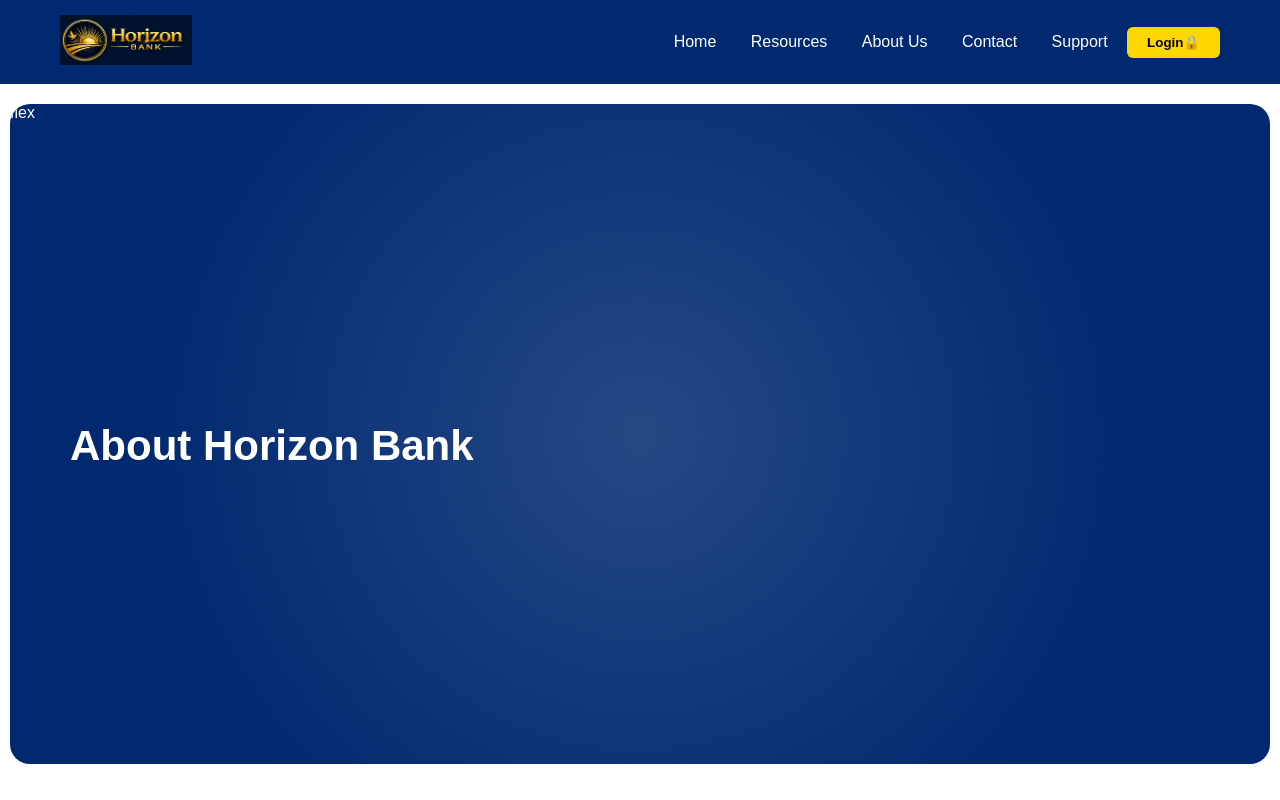
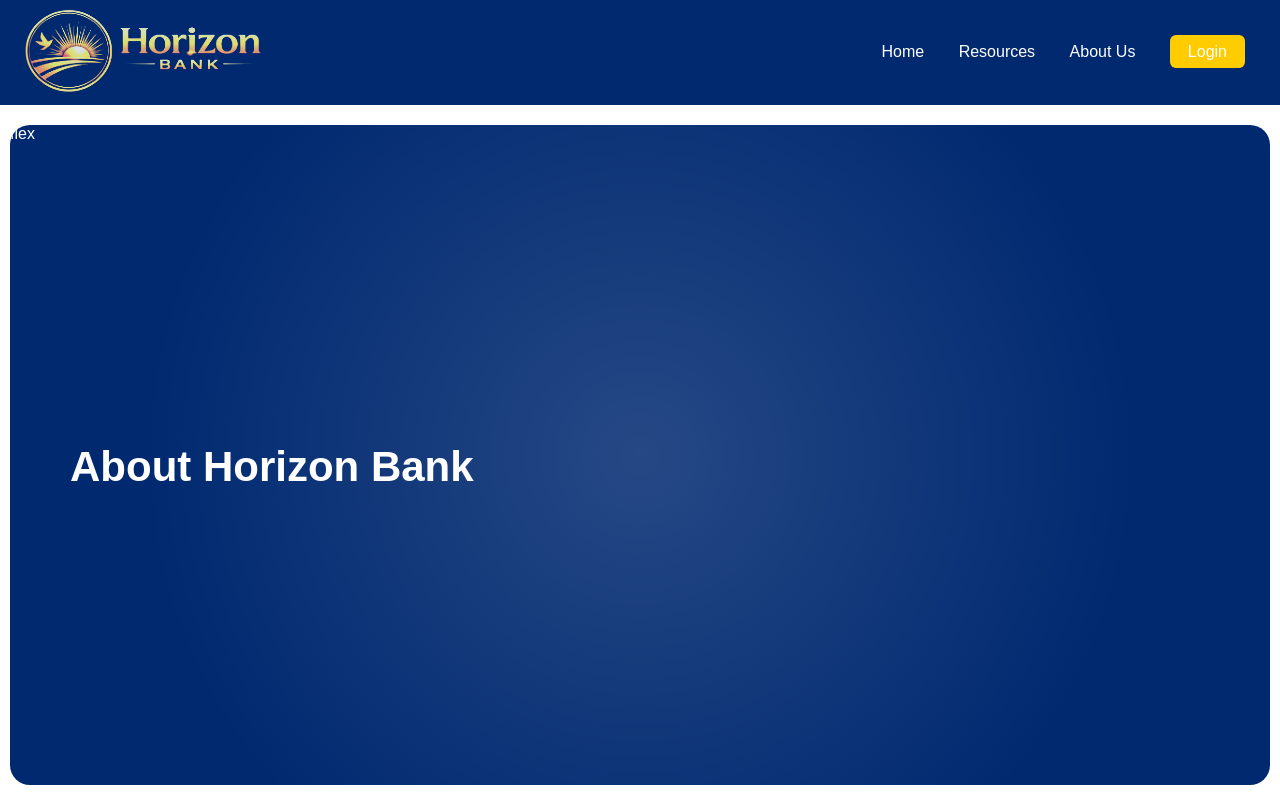
Before and after one commit to Adithya-220661/BankingApi, a plain HTML site: page frontend/aboutus.html in a window 1280 px wide. Shown: the top 800 px of the page. Drawn offline with Linux system fonts and the light colour scheme.

Commit message:
changing aboutus.html for improved structure and styling

```diff
--- a/frontend/aboutus.html
+++ b/frontend/aboutus.html
@@ -20,7 +20,7 @@
 color:white;
 display:flex;
 justify-content:space-between;
-padding:15px 60px;
+padding:1px 20px;
 align-items:center;
 }
 
@@ -36,6 +36,10 @@
 padding:8px 18px;
 border-radius:6px;
 color:black;
+}
+.logo-img{
+height:50px;
+opacity:0.85;   /* reduce brightness */
 }
 
 /* HERO */
@@ -171,9 +175,6 @@
 margin-top:50px;
 }
 
-.logo img{
-height:50px;
-}
 </style>
 <link rel="stylesheet" href="css/index.css">
 </head>
@@ -183,22 +184,20 @@
 <!-- NAVBAR -->
 
 <div class="navbar">
+    <div class="logo">
+    <img src="css/newbanklogo3.png" alt="Horizon Bank Logo" class="logo-img">
+</div>
 
-<div class="logo">
-<img src="css/newbanklogo3.png">
+<div class="nav-links">
+<a href="index.html">Home</a>
+<a href="personal.html">Resources</a>
+<a href="aboutus.html">About Us</a>
+<a href="index.html" class="login">Login</a>
+</div>
+
 </div>
 
 
-<div class="nav-links">
-<a href="index.html">Home</a>
-<a href="#">Resources</a>
-<a href="#">About Us</a>
-<a href="#">Contact</a>
-<a href="#">Support</a>
-<button class="login-btn" onclick="openLogin()">Login🔒</button>
-</div>
-
-</div>
 
 <!-- HERO -->
 
```
